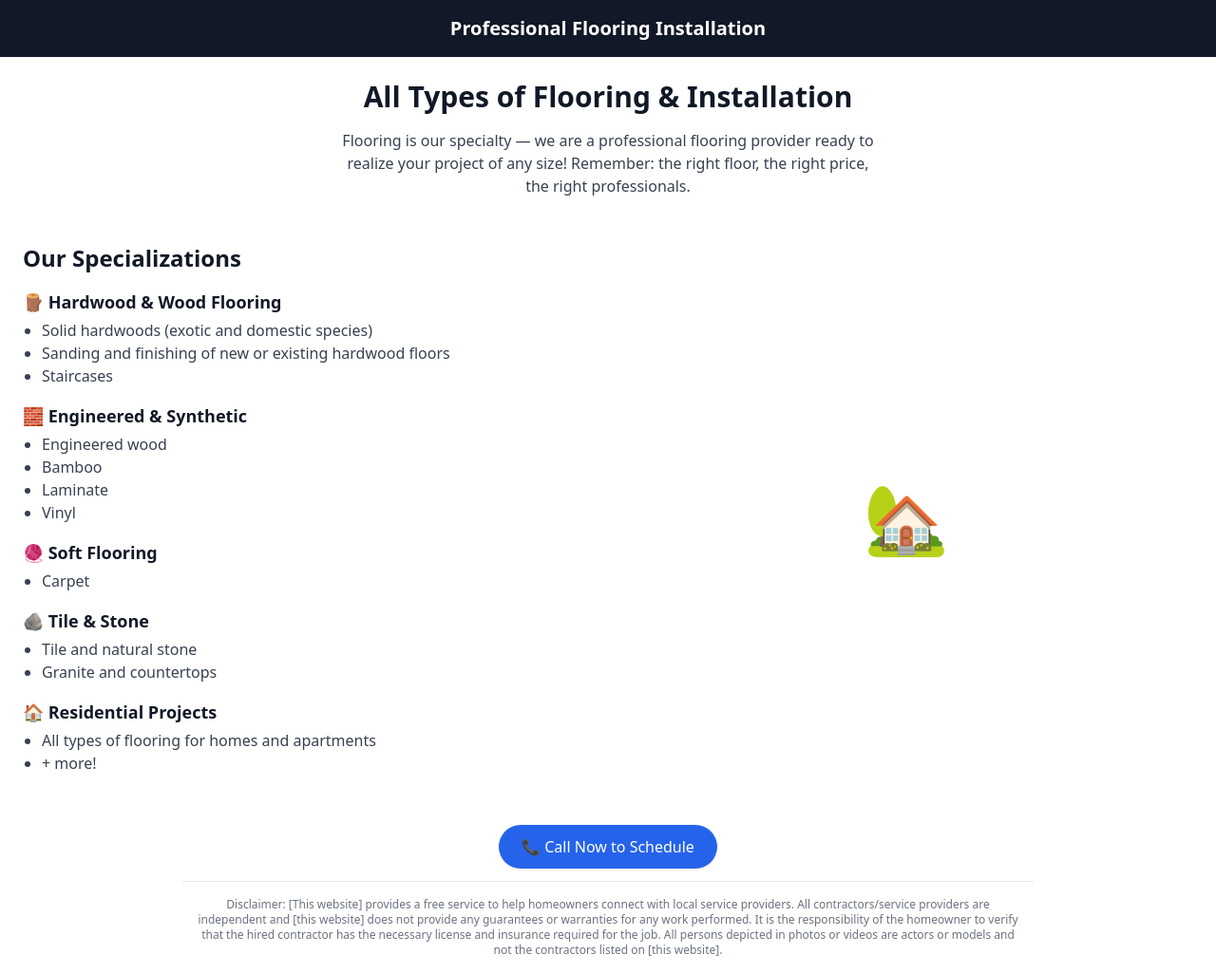
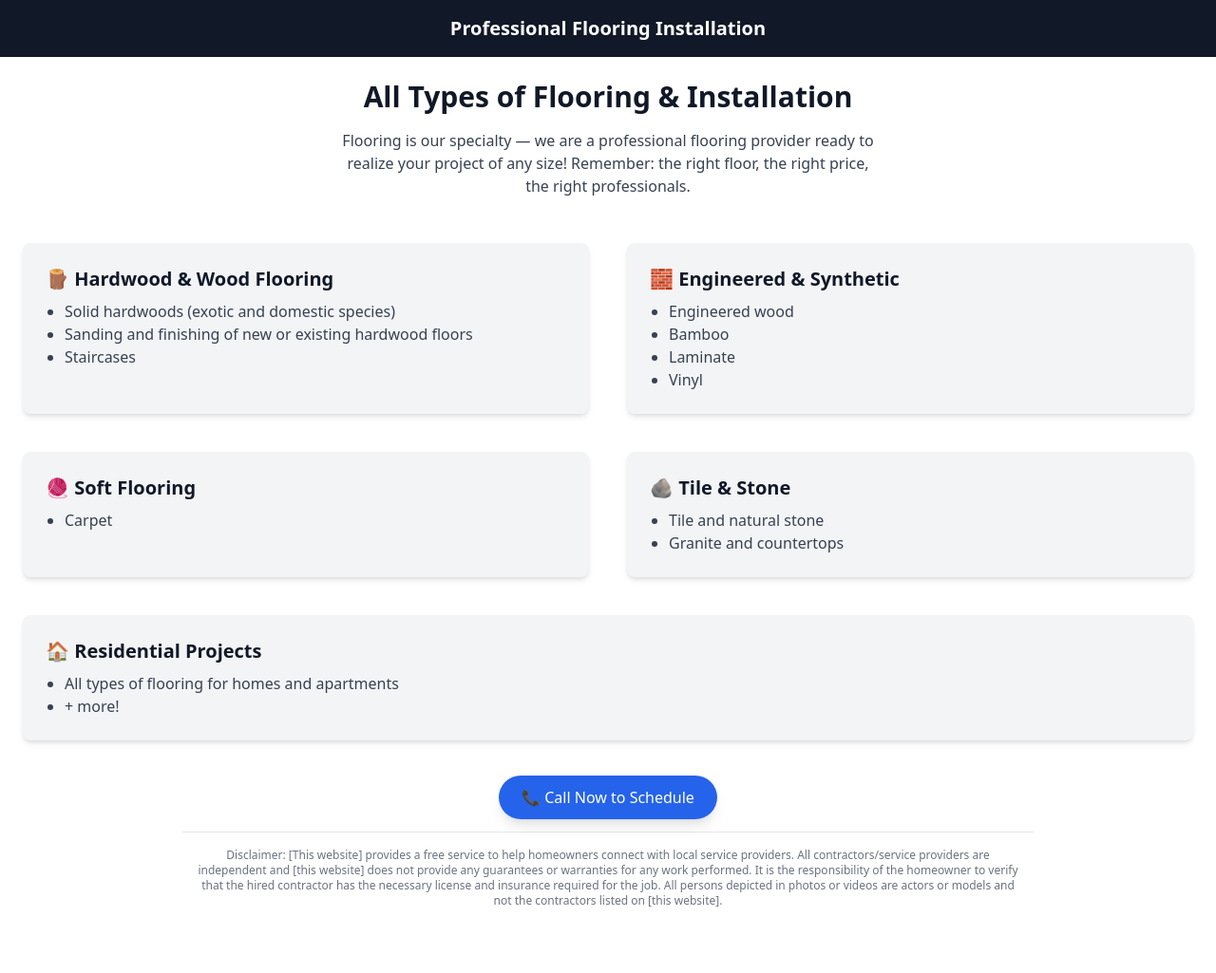
Before and after one commit to homeservices-lab/Flooring, a plain HTML site: page index.html in a window 1280 px wide. Shown: the whole page at 95% size. After the commit the page ends 973 px from the top, so only its background shows below. Drawn offline with nearby package versions, Linux system fonts and the light colour scheme.

Commit message:
index.html

```diff
--- a/index.html
+++ b/index.html
@@ -5,32 +5,48 @@
   <meta name="viewport" content="width=device-width, initial-scale=1.0" />
   <title>Flooring Services</title>
   <script src="https://cdn.tailwindcss.com"></script>
+  <script>
+    tailwind.config = {
+      theme: {
+        extend: {
+          animation: {
+            fadeIn: 'fadeIn 1s ease-in-out',
+          },
+          keyframes: {
+            fadeIn: {
+              '0%': { opacity: 0 },
+              '100%': { opacity: 1 },
+            }
+          }
+        }
+      }
+    }
+  </script>
 </head>
 <body class="bg-white text-gray-900">
-  <header class="bg-gray-900 text-white p-4 text-center text-xl font-bold">
+  <header class="bg-gray-900 text-white p-4 text-center text-xl font-bold animate-fadeIn">
     Professional Flooring Installation
   </header>
 
-  <section class="p-6 text-center">
+  <section class="p-6 text-center animate-fadeIn">
     <h1 class="text-3xl font-bold mb-4">All Types of Flooring & Installation</h1>
     <p class="max-w-xl mx-auto text-gray-700">
       Flooring is our specialty — we are a professional flooring provider ready to realize your project of any size! Remember: the right floor, the right price, the right professionals.
     </p>
   </section>
 
-  <section class="grid md:grid-cols-2 gap-6 p-6">
-    <div>
-      <h2 class="text-2xl font-semibold mb-4">Our Specializations</h2>
-      <div class="mb-4">
-        <h3 class="text-lg font-semibold mb-1">🪵 Hardwood & Wood Flooring</h3>
+  <section class="grid md:grid-cols-2 gap-10 p-6">
+    <div class="bg-gray-100 p-6 rounded-lg shadow-md animate-fadeIn">
+      <h3 class="text-xl font-semibold mb-2">🪵 Hardwood & Wood Flooring</h3>
       <ul class="list-disc pl-5 text-gray-700">
         <li>Solid hardwoods (exotic and domestic species)</li>
         <li>Sanding and finishing of new or existing hardwood floors</li>
         <li>Staircases</li>
       </ul>
     </div>
-      <div class="mb-4">
-        <h3 class="text-lg font-semibold mb-1">🧱 Engineered & Synthetic</h3>
+
+    <div class="bg-gray-100 p-6 rounded-lg shadow-md animate-fadeIn">
+      <h3 class="text-xl font-semibold mb-2">🧱 Engineered & Synthetic</h3>
       <ul class="list-disc pl-5 text-gray-700">
         <li>Engineered wood</li>
         <li>Bamboo</li>
@@ -38,39 +54,38 @@
         <li>Vinyl</li>
       </ul>
     </div>
-      <div class="mb-4">
-        <h3 class="text-lg font-semibold mb-1">🧶 Soft Flooring</h3>
+
+    <div class="bg-gray-100 p-6 rounded-lg shadow-md animate-fadeIn">
+      <h3 class="text-xl font-semibold mb-2">🧶 Soft Flooring</h3>
       <ul class="list-disc pl-5 text-gray-700">
         <li>Carpet</li>
       </ul>
     </div>
-      <div class="mb-4">
-        <h3 class="text-lg font-semibold mb-1">🪨 Tile & Stone</h3>
+
+    <div class="bg-gray-100 p-6 rounded-lg shadow-md animate-fadeIn">
+      <h3 class="text-xl font-semibold mb-2">🪨 Tile & Stone</h3>
       <ul class="list-disc pl-5 text-gray-700">
         <li>Tile and natural stone</li>
         <li>Granite and countertops</li>
       </ul>
     </div>
-      <div class="mb-4">
-        <h3 class="text-lg font-semibold mb-1">🏠 Residential Projects</h3>
+
+    <div class="bg-gray-100 p-6 rounded-lg shadow-md animate-fadeIn col-span-full">
+      <h3 class="text-xl font-semibold mb-2">🏠 Residential Projects</h3>
       <ul class="list-disc pl-5 text-gray-700">
         <li>All types of flooring for homes and apartments</li>
         <li>+ more!</li>
       </ul>
     </div>
-    </div>
-    <div class="flex justify-center items-center">
-      <div class="text-7xl">🏡</div>
-    </div>
   </section>
 
-  <section class="p-6 text-center">
-    <a href="tel:18662285733" class="bg-blue-600 text-white px-6 py-3 rounded-full shadow hover:bg-blue-700 transition">
+  <section class="p-6 text-center animate-fadeIn">
+    <a href="tel:18662285733" class="bg-blue-600 text-white px-6 py-3 rounded-full shadow-lg hover:bg-blue-700 transition">
       📞 Call Now to Schedule
     </a>
   </section>
 
-  <footer class="text-xs text-gray-500 p-4 border-t text-center max-w-4xl mx-auto">
+  <footer class="text-xs text-gray-500 p-4 border-t text-center max-w-4xl mx-auto animate-fadeIn">
     Disclaimer: [This website] provides a free service to help homeowners connect with local service providers. All contractors/service providers are independent and [this website] does not provide any guarantees or warranties for any work performed. It is the responsibility of the homeowner to verify that the hired contractor has the necessary license and insurance required for the job. All persons depicted in photos or videos are actors or models and not the contractors listed on [this website].
   </footer>
 </body>
```
Lines whose indentation alone changed are shown as unchanged.
